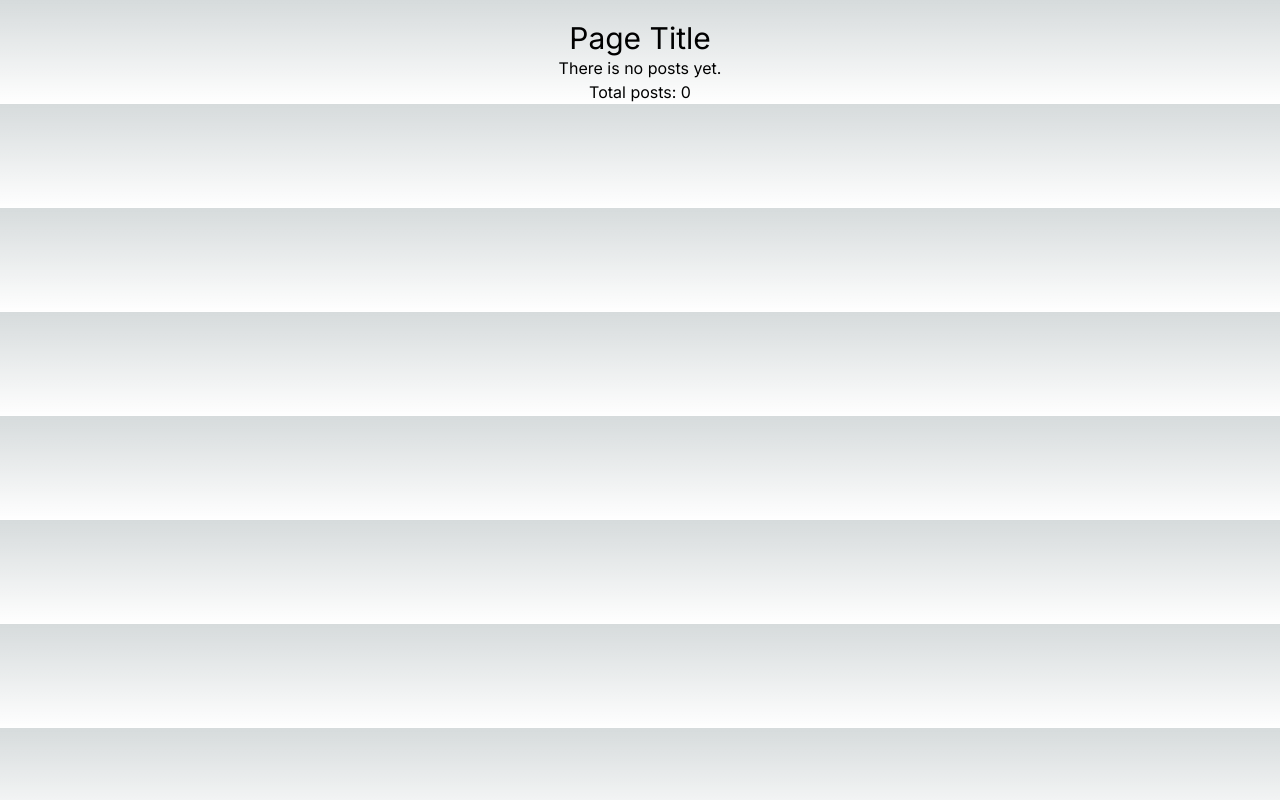
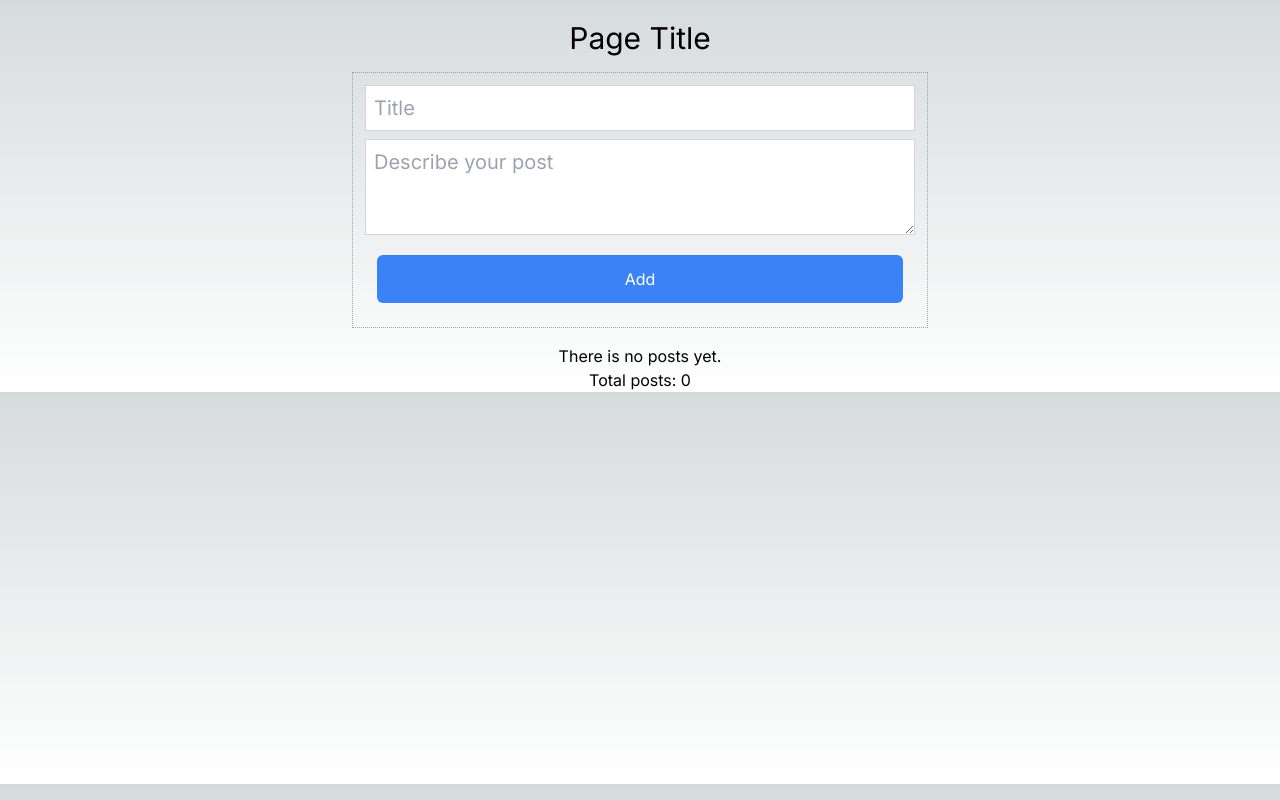
Before and after one commit to mspdl/reactjs-blog, a Next.js app: page / in a window 1280 px wide. Built offline with nearby package versions, Linux system fonts and the light colour scheme.

Commit message:
Finished basic blog show list and add post

```diff
--- a/src/app/page.tsx
+++ b/src/app/page.tsx
@@ -9,7 +9,7 @@ export default function Home() {
   return (
     <PostProvider>
       <div className="flex justify-center mt-5">
-        <div className="container text-center">
+        <div className="container max-w-xl text-center">
           <Header />
           <PostList />
           <Footer />
--- a/src/components/Header.tsx
+++ b/src/components/Header.tsx
@@ -1,7 +1,47 @@
+import { PostContext } from "@/contexts/PostContext";
+import { useContext, useState } from "react";
+
 const Header = () => {
+  const postCtx = useContext(PostContext);
+  const [title, setTitle] = useState("");
+  const [body, setBody] = useState("");
+
+  const handleAddButton = () => {
+    if (title.trim() === "" || body.trim() === "") return false;
+    postCtx?.addPost(title, body);
+    setTitle("");
+    setBody("");
+  };
+
   return (
     <header>
       <h1 className="text-3xl">Page Title</h1>
+
+      <div className="max-w-xl flex flex-col gap-2 border border-dotted border-gray-400 p-3 my-4">
+        <input
+          className="border border-gray-300 p-2 text-left text-xl text-black"
+          type="text"
+          placeholder="Title"
+          value={title}
+          onChange={(e) => {
+            setTitle(e.target.value);
+          }}
+        />
+        <textarea
+          className="h-24 border border-gray-300 p-2 text-left text-xl text-black"
+          placeholder="Describe your post"
+          value={body}
+          onChange={(e) => {
+            setBody(e.target.value);
+          }}
+        ></textarea>
+        <button
+          className="bg-blue-500 p-3 text-white rounded-md m-3"
+          onClick={handleAddButton}
+        >
+          Add
+        </button>
+      </div>
     </header>
   );
 };
--- a/src/contexts/PostContext.tsx
+++ b/src/contexts/PostContext.tsx
@@ -3,6 +3,7 @@ import { ReactNode, createContext, useState } from "react";
 
 type PostContext = {
   posts: Post[];
+  addPost: (title: string, body: string) => void;
 };
 
 export const PostContext = createContext<PostContext | null>(null);
@@ -10,7 +11,20 @@ export const PostContext = createContext<PostContext | null>(null);
 export const PostProvider = ({ children }: { children: ReactNode }) => {
   const [posts, setPosts] = useState<Post[]>([]);
 
+  const addPost = (title: string, body: string) => {
+    setPosts([
+      ...posts,
+      {
+        id: Date.now(),
+        title,
+        body,
+      },
+    ]);
+  };
+
   return (
-    <PostContext.Provider value={{ posts }}>{children}</PostContext.Provider>
+    <PostContext.Provider value={{ posts, addPost }}>
+      {children}
+    </PostContext.Provider>
   );
 };
```
